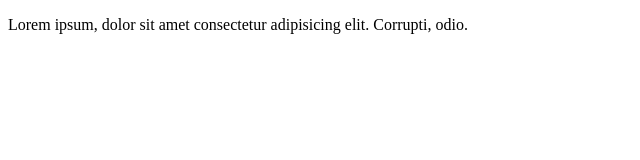
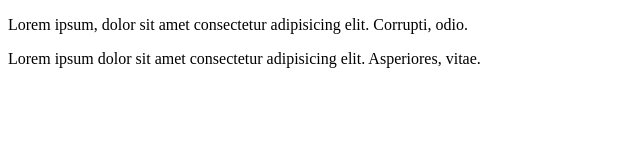
Before and after one commit to chaitupyata/learn-git, a plain HTML site: page index.html in a window 1280 px wide. Shown: the whole page, without its empty margins (0-640 px from the left). Drawn offline with Linux system fonts and the light colour scheme.

Commit message:
add paragraph to code

```diff
--- a/index.html
+++ b/index.html
@@ -9,5 +9,8 @@
     <p>
         Lorem ipsum, dolor sit amet consectetur adipisicing elit. Corrupti, odio.
     </p>
+    <p>
+        Lorem ipsum dolor sit amet consectetur adipisicing elit. Asperiores, vitae.
+    </p>
 </body>
 </html>
```
